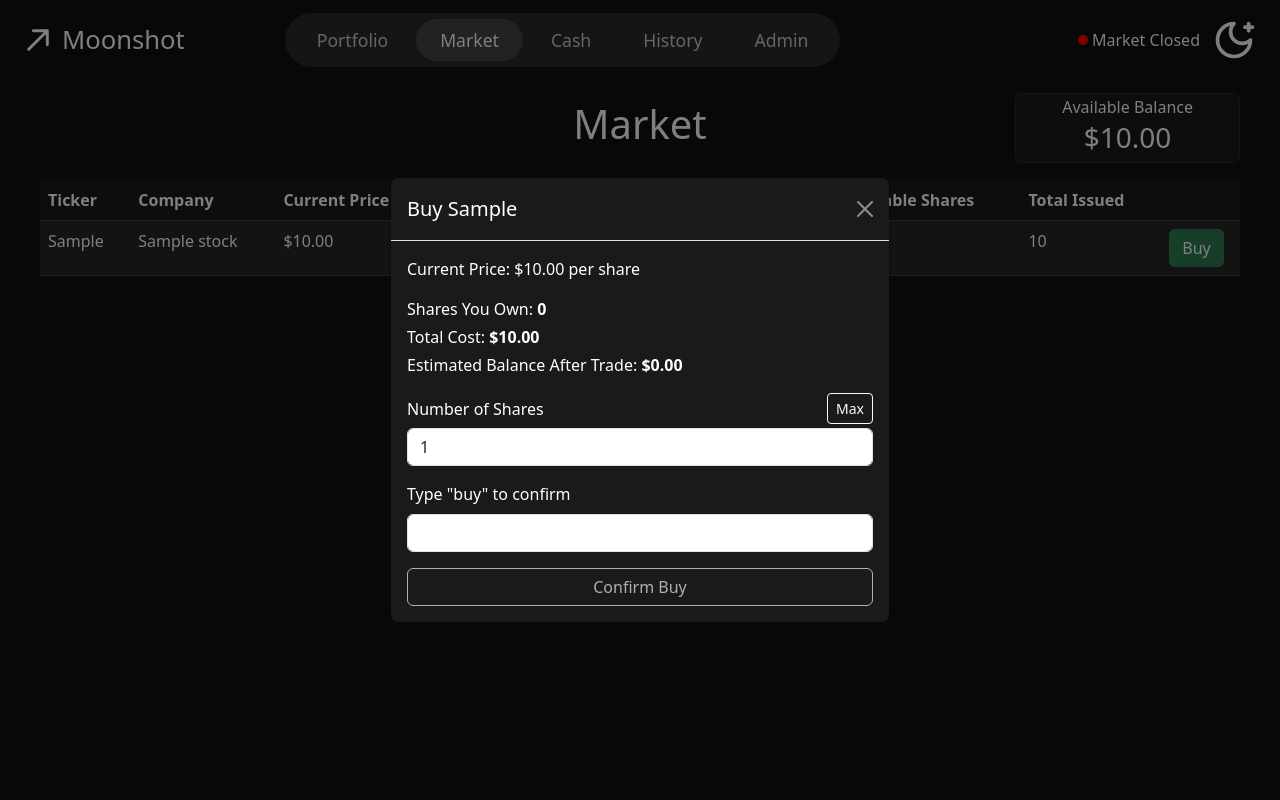
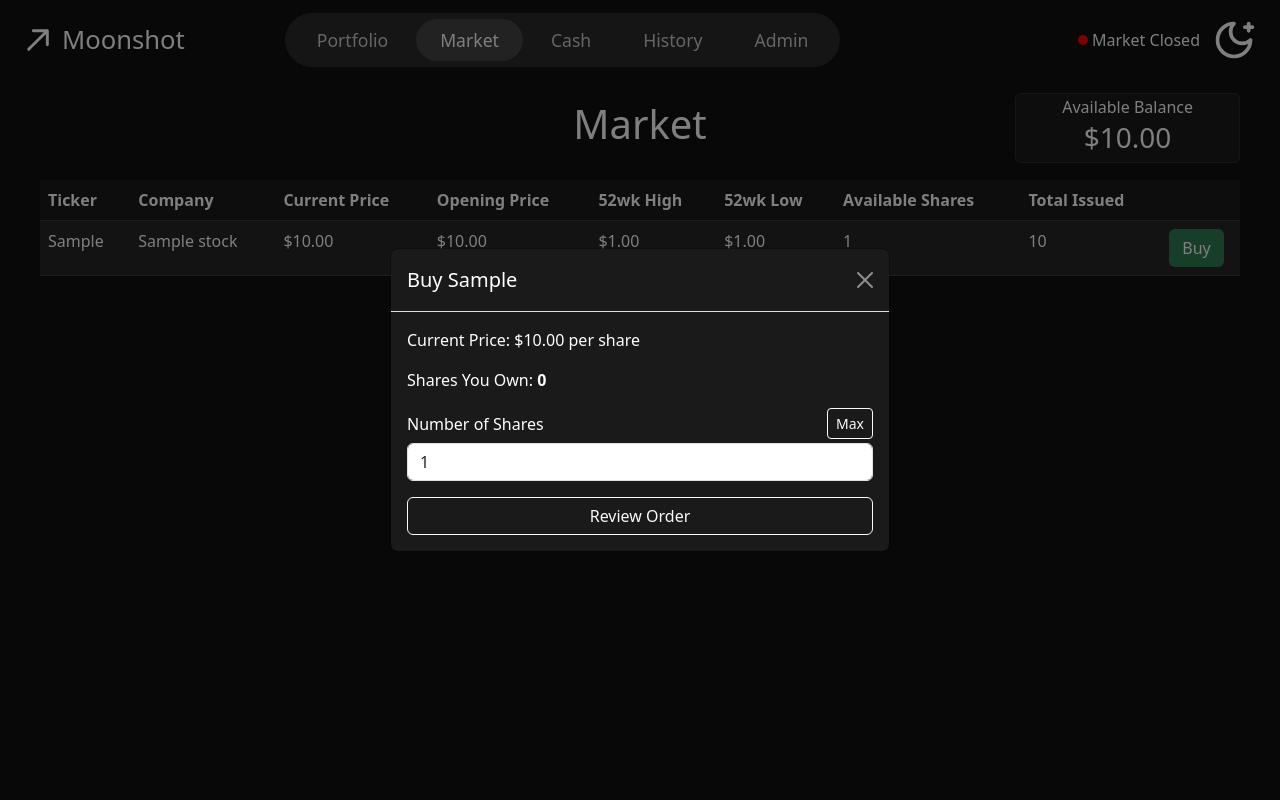
Before and after one commit to htphan9/IFT401-Team4-Capstone, a Flask app: template templates/market.html in a window 1280 px wide, after a click on "Buy". Run offline with Flask 3, Linux system fonts and the light colour scheme; a user stored in the database is signed in; tables that the repository leaves empty hold one stand-in row (values such as "Sample post"); the template is opened without the code that fills it: values that come from a table or form of the project are taken from there, most other values are stand-ins (such as "Sample title", 1, 10 or a date in 2020).

Commit message:
Update market.html trade modal to support two step order confirmation
Replaced single-step modal body with step-1 (quantity entry) and step-2 (order summary) to match new market.js flow.

```diff
--- a/templates/market.html
+++ b/templates/market.html
@@ -97,14 +97,12 @@
                     <input type="hidden" name="stock_id" id="modal-stock-id">
                     <input type="hidden" name="action"   id="modal-action">
 
+                    <!-- Step 1: quantity entry -Donavan -->
+                    <div id="modal-step-1">
                         <p id="modal-price-display" class="mb-3"></p>
 
-                    <!-- Trade summary info -->
                         <div class="mb-3">
                             <p class="mb-1">Shares You Own: <strong id="modal-owned">0</strong></p>
-                        <p class="mb-1">Total Cost: <strong id="modal-total-cost">$0.00</strong></p>
-                        <p class="mb-1">Estimated Balance After Trade: <strong id="modal-remaining">$0.00</strong></p>
-                        <p class="mb-1 d-none" id="modal-pnl-row">Estimated P&L: <strong id="modal-pnl">$0.00</strong></p>
                         </div>
 
                         <!-- Warning message -->
@@ -119,16 +117,32 @@
                                    name="quantity" min="1" value="1" required>
                         </div>
 
-                    <!-- Typed confirmation -->
-                    <div class="mb-3">
-                        <label for="modal-confirm" class="form-label">Type "<span id="modal-confirm-word">buy</span>" to confirm</label>
-                        <input type="text" class="form-control" id="modal-confirm" autocomplete="off">
+                        <div class="d-grid">
+                            <button type="button" class="btn btn-outline-light" id="modal-review-btn">Review Order</button>
+                        </div>
                     </div>
 
-                    <div class="d-grid">
-                        <!-- Button starts disabled until confirmation word matches -->
-                        <button type="submit" class="btn" id="modal-submit-btn" disabled>Confirm</button>
+                    <!-- Step 2: order summary confirm/cancel -Donavan -->
+                    <div id="modal-step-2" class="d-none">
+                        <h6 class="mb-3 text-center">Order Summary</h6>
+
+                        <div class="card bg-secondary bg-opacity-25 border-secondary p-3 mb-3">
+                            <p class="mb-1">Action: <strong id="summary-action"></strong></p>
+                            <p class="mb-1">Ticker: <strong id="summary-ticker"></strong></p>
+                            <p class="mb-1">Shares: <strong id="summary-shares"></strong></p>
+                            <p class="mb-1">Price per Share: <strong id="summary-price"></strong></p>
+                            <hr class="border-secondary">
+                            <p class="mb-1">Total Cost: <strong id="summary-total"></strong></p>
+                            <p class="mb-1">Balance After Trade: <strong id="summary-remaining"></strong></p>
+                            <p class="mb-1 d-none" id="summary-pnl-row">Estimated P&L: <strong id="summary-pnl"></strong></p>
                         </div>
+
+                        <div class="d-flex gap-2">
+                            <button type="button" class="btn btn-outline-light w-50" id="modal-back-btn">Cancel</button>
+                            <button type="submit" class="btn w-50" id="modal-submit-btn">Confirm</button>
+                        </div>
+                    </div>
+
                 </form>
             </div>
 
```
Lines whose indentation alone changed are shown as unchanged.
